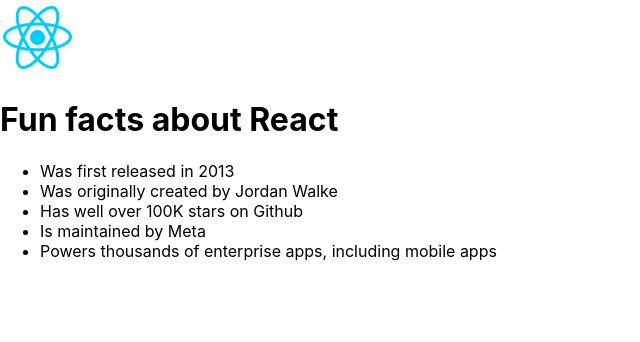
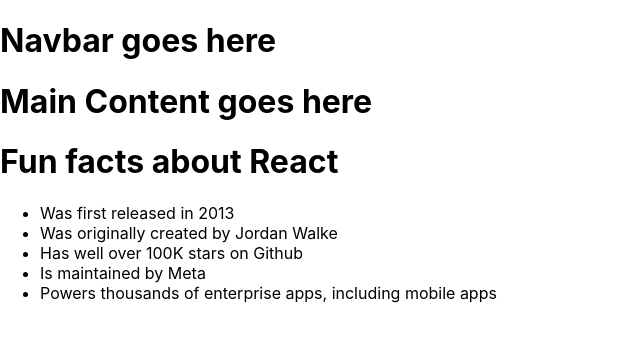
Before and after one commit to mikerobards/react-fun-facts, a React (Create React App) app: page / in a window 1280 px wide. Shown: the top 342 px of the page, without its empty margins (0-640 px from the left). Built offline with nearby package versions, Linux system fonts and the light colour scheme.

Commit message:
project setup

```diff
--- a/src/App.js
+++ b/src/App.js
@@ -1,21 +1,15 @@
 import React from "react"
+import Navbar from "./components/Navbar";
+import Main from "./components/Main";
 
 import logo from './react-logo.png'
 
 
 function App() {
   return (
-    <div>
-      <img className="logo" src={logo} alt="react logo" />
-      <h1>Fun facts about React</h1>
-      <ul>
-        <li>Was first released in 2013</li>
-        <li>Was originally created by Jordan Walke</li>
-        <li>Has well over 100K stars on Github</li>
-        <li>Is maintained by Meta</li>
-        <li>Powers thousands of enterprise apps, including mobile apps</li>
-      </ul>
-
+    <div className="container">
+      <Navbar />
+      <Main />
     </div>
   );
 }
--- /dev/null
+++ b/src/components/Main.js
@@ -0,0 +1,16 @@
+export default function Main() {
+    return (
+        <div>
+            <h1>Main Content goes here</h1>
+            <h1>Fun facts about React</h1>
+            <ul>
+                <li>Was first released in 2013</li>
+                <li>Was originally created by Jordan Walke</li>
+                <li>Has well over 100K stars on Github</li>
+                <li>Is maintained by Meta</li>
+                <li>Powers thousands of enterprise apps, including mobile apps</li>
+            </ul>
+
+        </div>
+    )
+}
--- /dev/null
+++ b/src/components/Navbar.js
@@ -0,0 +1,5 @@
+export default function Navbar() {
+    return (
+        <h1>Navbar goes here</h1>
+    )
+}
```
